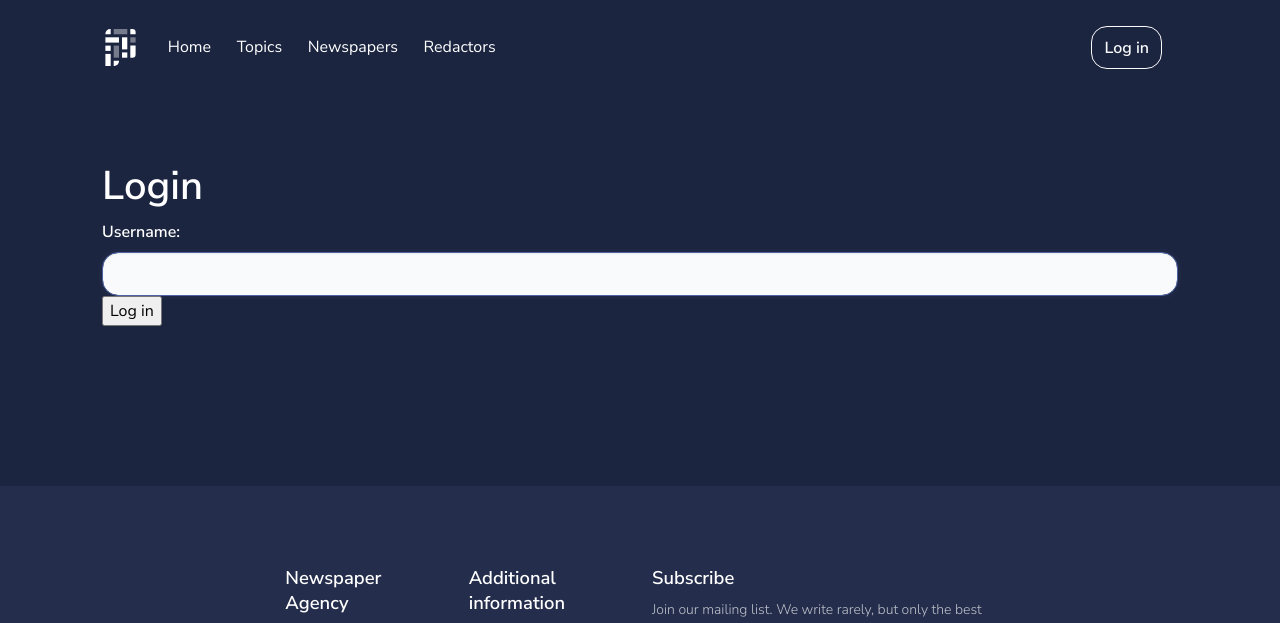
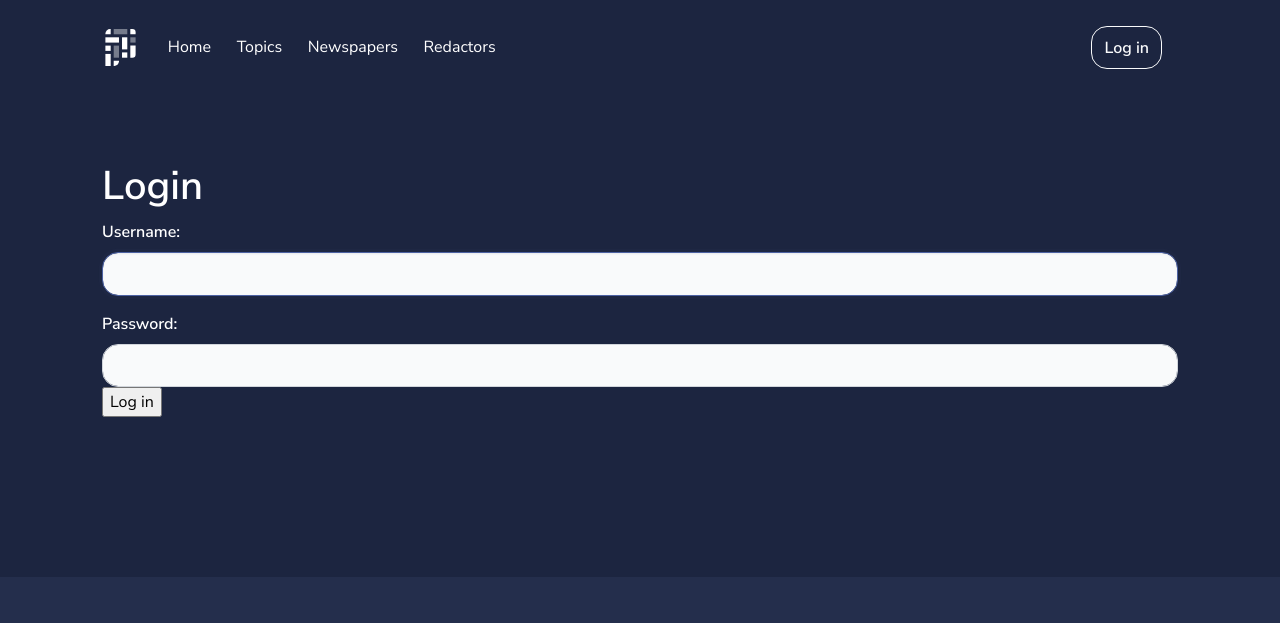
Before and after one commit to bknyrik/newspaper-agency-system, a Django app: page /accounts/login/ in a window 1280 px wide. Shown: the top 623 px of the page. Run offline with Django 5.2, Linux system fonts and the light colour scheme.

Commit message:
Add field password wit styles to form in login.html

```diff
--- a/templates/registration/login.html
+++ b/templates/registration/login.html
@@ -17,6 +17,10 @@
                      autocomplete="username"
                      maxlength="150" required="" id="id_username">
             </div>
+            <div class="form-group mt-3">
+              <label for="id_password">Password:</label>
+              <input class="form-control" type="password" name="password" autocomplete="current-password" required="" id="id_password">
+            </div>
             <input type="submit" value="Log in">
           </form>
         </div>
```
